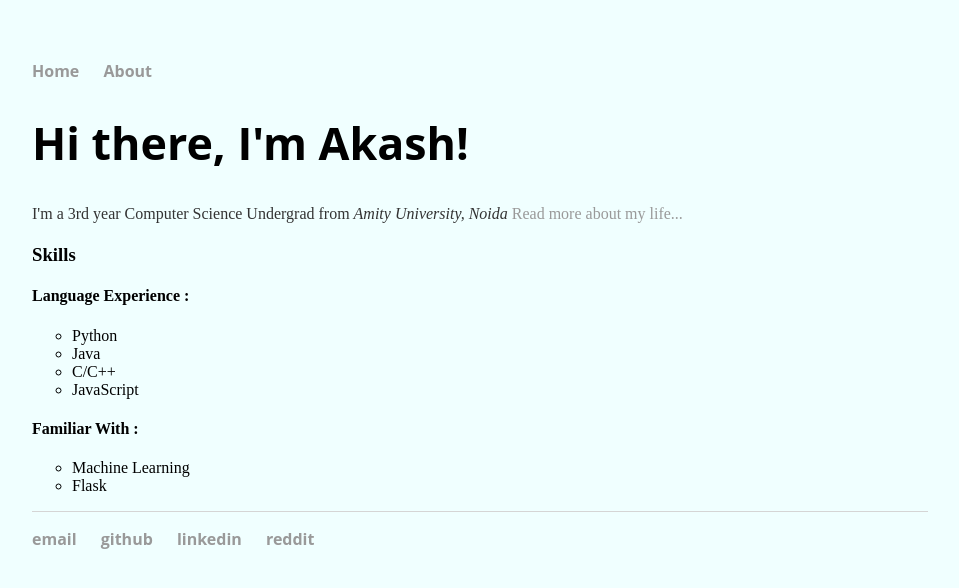
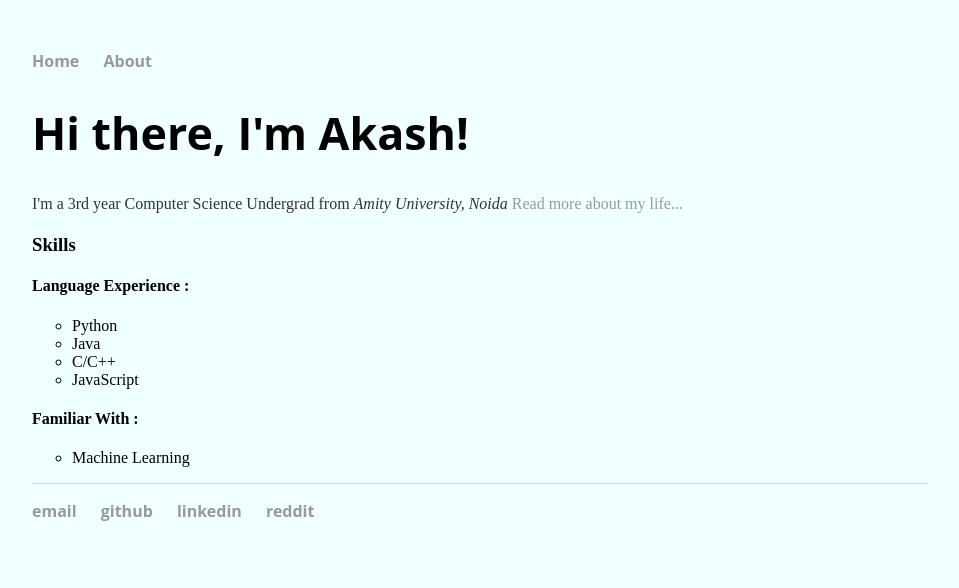
Before and after one commit to thisis-akash/thisis-akash.github.io, a Jekyll site: the page built from index.html, in a window 1280 px wide. Shown: the top 588 px of the page, without its empty margins (160-1119 px from the left). Built offline with Jekyll 4.4.1, drawn with Linux system fonts in a browser that asks for light colours.

Commit message:
removed skill, changes padding

```diff
--- a/css/main.css
+++ b/css/main.css
@@ -1,6 +1,6 @@
 body {
     background-color: azure;
-    margin: 60px auto;
+    margin: 50px auto;
     width: 70%;
 }
 
--- a/index.html
+++ b/index.html
@@ -16,6 +16,5 @@ title: Akash Aggarwal - Software Developer
 	<h4>Familiar With :</h5>
 		<ul style="list-style-type:circle">
   			<li>Machine Learning</li>
-			<li>Flask</li>
 		</ul>
 </div><!-- /.blurb -->
```
